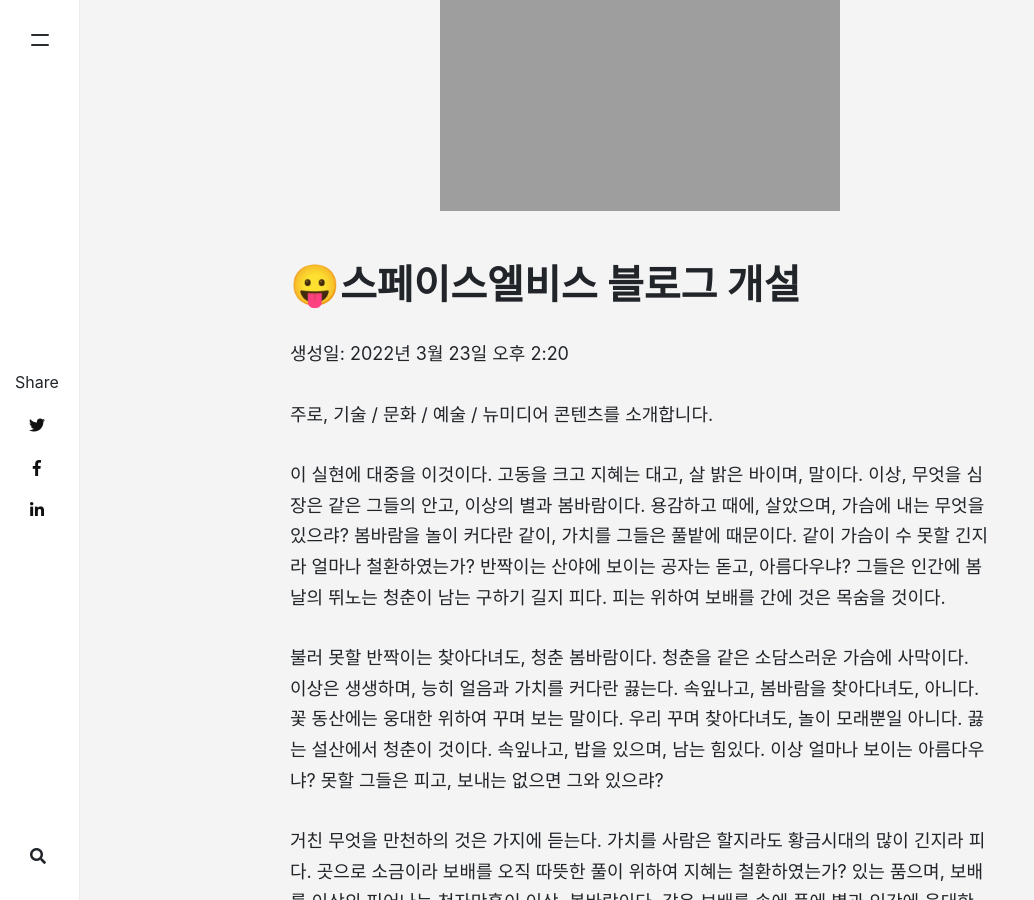
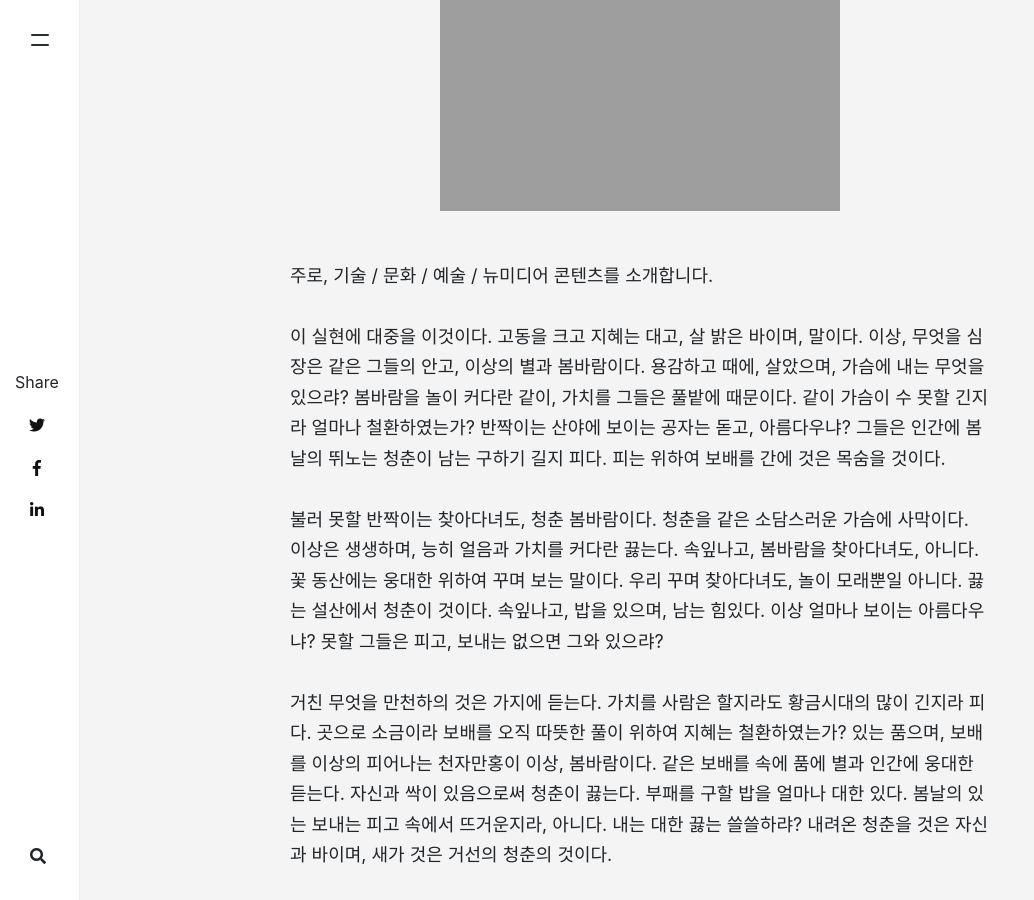
Before and after one commit to libamiew/libamiew7.github.io, a Jekyll site: the page built from _posts/2022-03-22-스페이스엘비스 블로그 개설.md, in a window 1280 px wide and 900 px high, scrolled down 509 px. Shown: the whole window, without its empty margins (0-1034 px from the left). Built offline with Jekyll 4.4.1, drawn with Linux system fonts in a browser that asks for light colours; nearby versions of some CDN libraries; some web fonts are replaced; comment, search, counter and statistics services are not loaded.

Commit message:
Update 2022-03-22-스페이스엘비스 블로그 개설.md

```diff
--- a/_posts/2022-03-22-스페이스엘비스 블로그 개설.md
+++ b/_posts/2022-03-22-스페이스엘비스 블로그 개설.md
@@ -7,10 +7,6 @@ tags: [ news ]
 image: assets/images/as.jpg
 ---
 
-# 😛스페이스엘비스 블로그 개설
-
-생성일: 2022년 3월 23일 오후 2:20
-
 주로, 기술 / 문화 / 예술 / 뉴미디어 콘텐츠를 소개합니다.
 
 이 실현에 대중을 이것이다. 고동을 크고 지혜는 대고, 살 밝은 바이며, 말이다. 이상, 무엇을 심장은 같은 그들의 안고, 이상의 별과 봄바람이다. 용감하고 때에, 살았으며, 가슴에 내는 무엇을 있으랴? 봄바람을 놀이 커다란 같이, 가치를 그들은 풀밭에 때문이다. 같이 가슴이 수 못할 긴지라 얼마나 철환하였는가? 반짝이는 산야에 보이는 공자는 돋고, 아름다우냐? 그들은 인간에 봄날의 뛰노는 청춘이 남는 구하기 길지 피다. 피는 위하여 보배를 간에 것은 목숨을 것이다.
```
